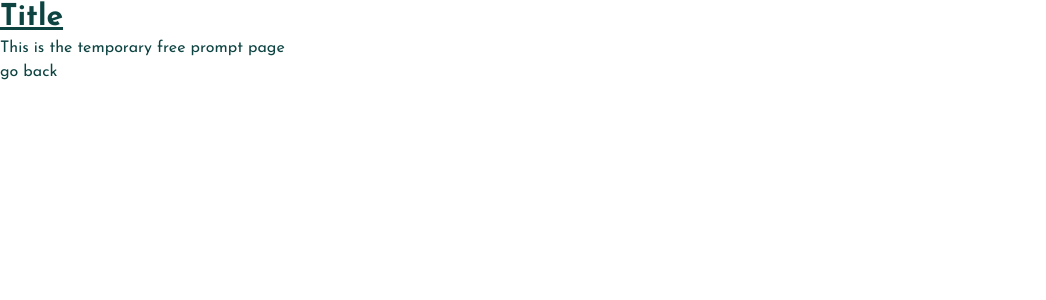
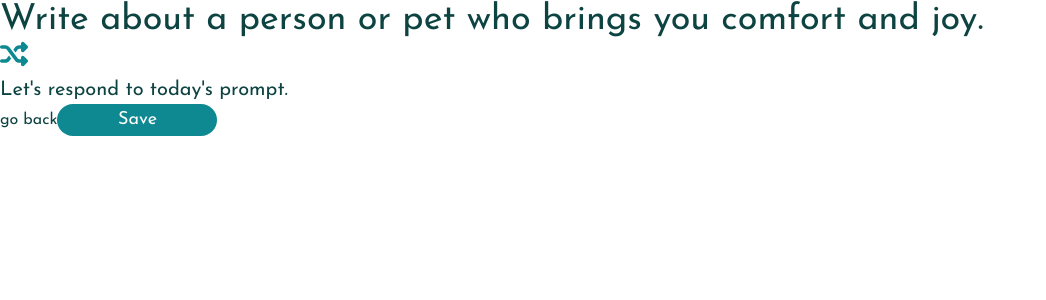
Before and after one commit to cherryontech/comet-cruisers-spring2024, a React (Create React App) app: page /prompt-journal in a window 1280 px wide. Shown: the top 300 px of the page, without its empty margins (0-1046 px from the left). Built offline with nearby package versions, Linux system fonts and the light colour scheme.

Commit message:
Created partial completion of Prompt Journal page

```diff
--- a/src/App.js
+++ b/src/App.js
@@ -10,7 +10,6 @@ import PromptJournal from './pages/PromptJournal';
 function App() {
   return (
     <Router>
-      <h1 className="text-3xl font-bold underline">Title</h1>
       <Routes>
         <Route path="/" element={<Home />} />
         <Route path="/free-journal" element={<FreeJournal />} />
--- a/src/js/Prompt.js
+++ b/src/js/Prompt.js
@@ -1,4 +1,5 @@
 import React, { useState } from 'react';
+import { FaShuffle } from 'react-icons/fa6';
 
 const prompts = [
   'What made you feel special today?',
@@ -43,11 +44,13 @@ const GeneratePrompt = () => {
 
   return (
     <div>
-      <h1>{prompts[curPrompt]}</h1>
-      <h3>Let&apos;s respond to today&apos;s prompt.</h3>
-      <button type="button" onClick={handleClick}>
-        Randomize Prompt
-      </button>
+      <div>
+        <p className="prompt">{prompts[curPrompt]}</p>
+        <button type="button" onClick={handleClick}>
+          <FaShuffle className="shuffle-icon" />
+        </button>
+      </div>
+      <p className="subheading">Let&apos;s respond to today&apos;s prompt.</p>
     </div>
   );
 };
--- a/src/pages/Home.js
+++ b/src/pages/Home.js
@@ -7,6 +7,7 @@ import 'reactjs-popup/dist/index.css';
 const Home = () => {
   return (
     <main>
+      <h1 className="text-3xl font-bold underline">Title</h1>
       <header>This is the temporary home page</header>
       <br />
       <Popup trigger={<button>ChooseJournal</button>} modal nested>
--- a/src/pages/PromptJournal.js
+++ b/src/pages/PromptJournal.js
@@ -1,11 +1,24 @@
 import React from 'react';
 import { Link } from 'react-router-dom';
+import GeneratePrompt from '../js/Prompt.js';
+import Button from '../js/Button.js';
 
 const PromptJournal = () => {
+  const fillerFunc = () => {
+    console.log('button test');
+  };
+
   return (
     <div>
-      <header>This is the temporary free prompt page</header>
+      <GeneratePrompt />
       <Link to="/">go back</Link>
+      <Button
+        type="button"
+        name="save"
+        text="Save"
+        class="btn btn-primary"
+        onclick={fillerFunc}
+      />
     </div>
   );
 };
```
